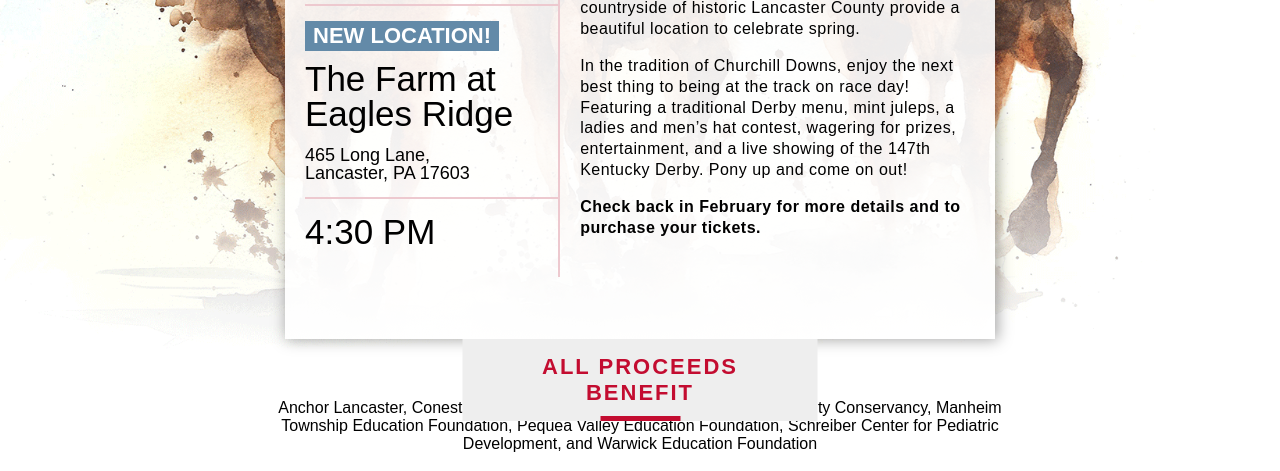
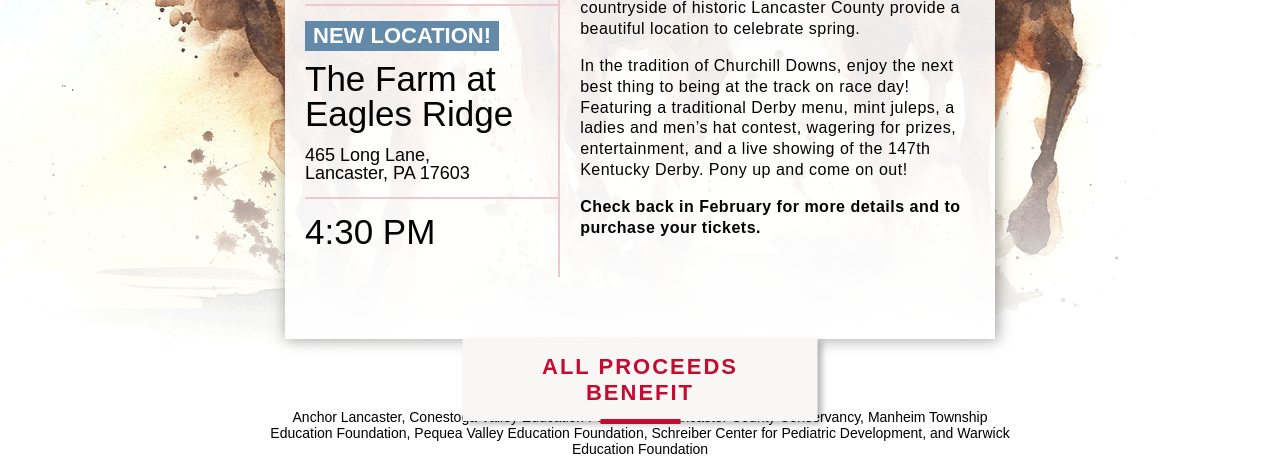
Before and after one commit to lisli/dd-std-2021, a PHP site: page / in a window 1280 px wide. Shown: the part 436-907 px from the top of the page. Run offline with PHP 8.4, Linux system fonts and the light colour scheme; some libraries are stand-ins or nearby versions; some web fonts are replaced.

Commit message:
style updates

```diff
--- a/dist/css/styles.css
+++ b/dist/css/styles.css
@@ -222,7 +222,7 @@
 .charity__header {
   font-family: oskar, sans-serif;
   font-size: 22px;
-  background: #eeeeee;
+  background: #f9f6f6;
   color: #c30c30;
   text-transform: uppercase;
   text-align: center;
@@ -234,7 +234,10 @@
   position: absolute;
   left: 50%;
   transform: translate(-50%, 0);
-  top: 100%; }
+  top: 100%;
+  -webkit-box-shadow: 4px 3px 6px 0px rgba(50, 50, 50, 0.35);
+  -moz-box-shadow: 4px 3px 6px 0px rgba(50, 50, 50, 0.35);
+  box-shadow: 4px 3px 6px 0px rgba(50, 50, 50, 0.35); }
   @media (min-width: 1024px) {
     .charity__header {
       width: auto; } }
@@ -244,16 +247,17 @@
     height: 5px;
     background: #c30c30;
     position: absolute;
-    bottom: 0;
+    bottom: -3px;
     left: 50%;
     transform: translate(-50%, 0); }
 
 .charity {
-  padding: 45px 35px;
-  text-align: center; }
+  padding: 55px 35px;
+  text-align: center;
+  font-size: 14px; }
   @media (min-width: 1024px) {
     .charity {
-      margin-top: 60px;
+      margin-top: 70px;
       padding: 0; } }
 
 .charity__text {
--- a/src/scss/styles.scss
+++ b/src/scss/styles.scss
@@ -20,6 +20,7 @@
 $redLight: #edc9cf;
 $blue: #638aa8;
 $grey: #eeeeee;
+$greyLight: #f9f6f6;
 
 *,
 *::before,
@@ -289,7 +290,7 @@
 .charity__header {
     font-family: $oskar;
     font-size: 22px;
-    background: $grey;
+    background: $greyLight;
     color: $red;
     text-transform: uppercase;
     text-align: center;
@@ -302,6 +303,9 @@
     left: 50%;
     transform: translate(-50%, 0);
     top: 100%;
+    -webkit-box-shadow: 4px 3px 6px 0px rgba(50, 50, 50, 0.35);
+    -moz-box-shadow: 4px 3px 6px 0px rgba(50, 50, 50, 0.35);
+    box-shadow: 4px 3px 6px 0px rgba(50, 50, 50, 0.35);
 
     @media (min-width: $smallDesktop) {
         width: auto;
@@ -313,18 +317,19 @@
         height: 5px;
         background: $red;
         position: absolute;
-        bottom: 0;
+        bottom: -3px;
         left: 50%;
         transform: translate(-50%, 0);
     }
 }
 
 .charity {
-    padding: 45px 35px;
+    padding: 55px 35px;
     text-align: center;
+    font-size: 14px;
 
     @media (min-width: $smallDesktop) {
-        margin-top: 60px;
+        margin-top: 70px;
         padding: 0;
     }
 }
```
